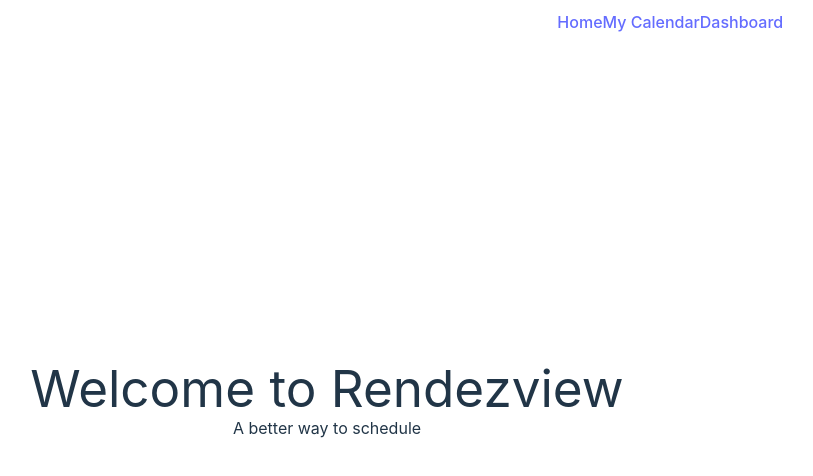
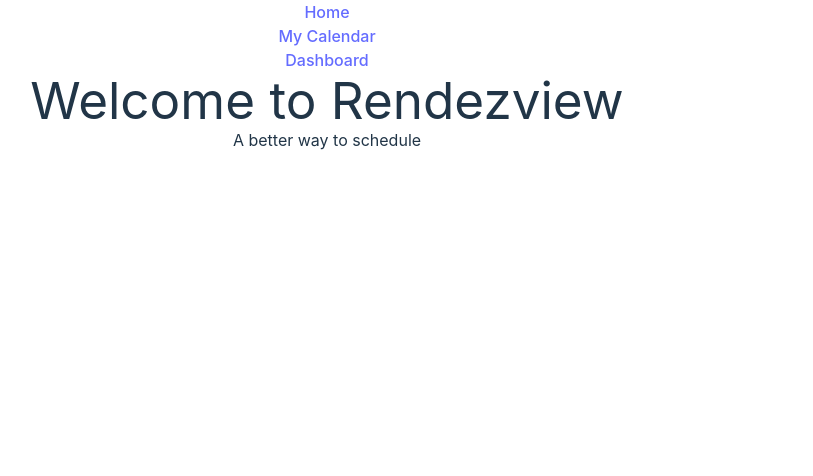
Before and after one commit to WPI-Hackathon/WPI-Hackathon.github.io, a React (Vite) app: page /home in a window 1280 px wide. Shown: the top 476 px of the page, without its empty margins (313-1126 px from the left). Built offline with nearby package versions, Linux system fonts and the light colour scheme.

Commit message:
fixed format of navbar and home page

```diff
--- a/src/App.css
+++ b/src/App.css
@@ -1,7 +1,7 @@
 #root {
-  max-width: 1280px;
-  margin: 0 auto;
-  padding: 2rem;
+  /* max-width: 1280px; */
+  margin: 0;
+  padding: 0;
   text-align: center;
 }
 
@@ -33,31 +33,10 @@
   }
 }
 
-.card {
+/* .card {
   padding: 2em;
-}
+} */
 
 .read-the-docs {
   color: #888;
 }
-
-.navbar {
-  padding: 10px;
-  text-align: center;
-  position: fixed;
-  width: 100%;
-  top: 0;
-  z-index: 1000;
-}
-
-ul {
-  list-style-type: none;
-  margin: 0;
-  padding: 0;
-  display: inline-flex;
-  justify-content: space-between;
-}
-
-li {
-  margin: 0;
-}
--- a/src/components/NavBar.tsx
+++ b/src/components/NavBar.tsx
@@ -3,12 +3,18 @@ import { Link } from 'react-router-dom';
 
 const NavBar: React.FC = () => {
   return (
-    <nav className="navbar">
-      <ul>
-        <li><Link to="/home">Home</Link></li>
-        <li><Link to="/calendar">My Calendar</Link></li>
-        <li><Link to="/dashboard">Dashboard</Link></li>
-      </ul>
+    <nav className="p-4 fixed top-0 w-full">
+      <div className="flex space-x-4">
+        <div>
+          <Link to="/home" className="text-blue-600/100">Home</Link>
+        </div>
+        <div>
+          <Link to="/calendar" className="text-blue-600/100">My Calendar</Link>
+        </div>
+        <div>
+          <Link to="/dashboard" className="text-blue-600/100">Dashboard</Link>
+        </div>
+      </div>
     </nav>
   );
 };
--- a/src/index.css
+++ b/src/index.css
@@ -28,8 +28,9 @@ a:hover {
 
 body {
   margin: 0;
-  display: flex;
-  place-items: center;
+  padding: 0;
+  /* display: flex; */
+  /* place-items: center; */
   min-width: 320px;
   min-height: 100vh;
 }
--- a/src/screens/HomeScreen.tsx
+++ b/src/screens/HomeScreen.tsx
@@ -1,8 +1,8 @@
 export default function HomeScreen() {
   return (
-    <div>
-      <h1>Welcome to Rendezview</h1>
-      <h3>A better way to schedule</h3>
+    <div className="h-screen flex flex-col items-center justify-center">
+      <h1 className="mb-4">Welcome to Rendezview</h1>
+      <h3 className="">A better way to schedule</h3>
     </div>
-  )
+  );
 }
```
